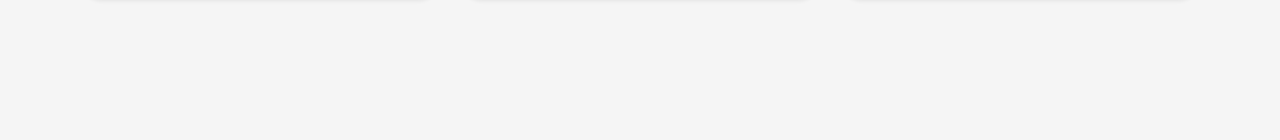
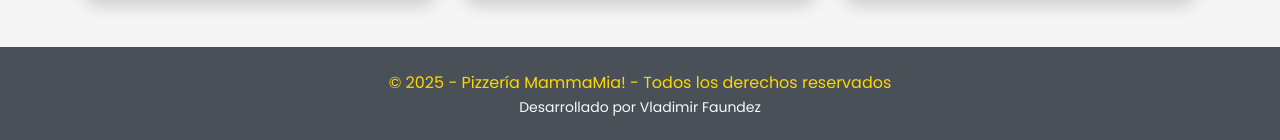
Before and after one commit to vfaundez-dev/desafiolatam-g92-mod4-desafio1, a React (Vite) app: page / in a window 1280 px wide. Shown: the part 1097-1237 px from the top of the page. Before the commit the page ends 1144 px from the top, so only its background shows below. Built offline with nearby package versions, Linux system fonts and the light colour scheme.

Commit message:
Agregado Footer

```diff
--- a/index.html
+++ b/index.html
@@ -2,7 +2,7 @@
 <html lang="en">
   <head>
     <meta charset="UTF-8" />
-    <link rel="icon" type="image/svg+xml" href="/vite.svg" />
+    <link rel="icon" type="image/svg+xml" href="./src/img/pizza-icon.png" />
     <meta name="viewport" content="width=device-width, initial-scale=1.0" />
     <link rel="stylesheet" href="https://cdnjs.cloudflare.com/ajax/libs/font-awesome/6.7.2/css/all.min.css"/>
     <title>Desafio 1 - Pizzeria - Modulo React</title>
--- a/src/App.jsx
+++ b/src/App.jsx
@@ -1,3 +1,4 @@
+import { Footer } from "./components/Footer";
 import { Home } from "./components/Home";
 import { Navbar } from "./components/Navbar";
 
@@ -7,6 +8,7 @@
     <>
       <Navbar />
       <Home />
+      <Footer />
     </>
   )
 }
--- a/src/components/CardPizza.jsx
+++ b/src/components/CardPizza.jsx
@@ -1,7 +1,7 @@
 
 export const CardPizza = ({ img, name, price, ingredients }) => {
   return (
-    <div className="card h-100 shadow-sm border-0">
+    <div className="card h-100 shadow border-0">
       <img src={ img } className="card-img-top" alt={ name } />
       <div className="card-body">
         <h5 className="card-title text-center fw-bold text-capitalize mb-3">{ name }</h5>
--- /dev/null
+++ b/src/components/Footer.jsx
@@ -0,0 +1,19 @@
+
+export const Footer = () => {
+  return (
+    <footer className="text-white text-center py-4 mt-5">
+      <div className="container">
+        <div className="row">
+          <div className="col-12">
+            <p className="mb-0">
+              © 2025 - Pizzería MammaMia! - Todos los derechos reservados
+            </p>
+            <a href="https://github.com/vfaundez-dev" className="small mb-0 text-light text-decoration-none">
+              Desarrollado por Vladimir Faundez
+            </a>
+          </div>
+        </div>
+      </div>
+    </footer>
+  )
+}
--- a/src/styles/main.css
+++ b/src/styles/main.css
@@ -76,6 +76,11 @@
 .card {
     border-radius: 20px;
     overflow: hidden;
+    transition: all 0.4s ease;
+}
+
+.card:hover {
+    box-shadow: 0 10px 30px rgba(45, 80, 22, 0.3) !important;
 }
 
 .card img {
@@ -150,6 +155,18 @@
     color: #FF7D29;
 }
 
+/* Footer */
+
+footer {
+    background-color: #495057;
+    color: #F7F7F7;
+    padding: 20px 0;
+}
+
+footer p {
+    color: #FFD700;
+}
+
 /* Media */
 
 @media (max-width: 768px) {
```
Also changed, not shown: src/img/pizza-icon.png (added).
